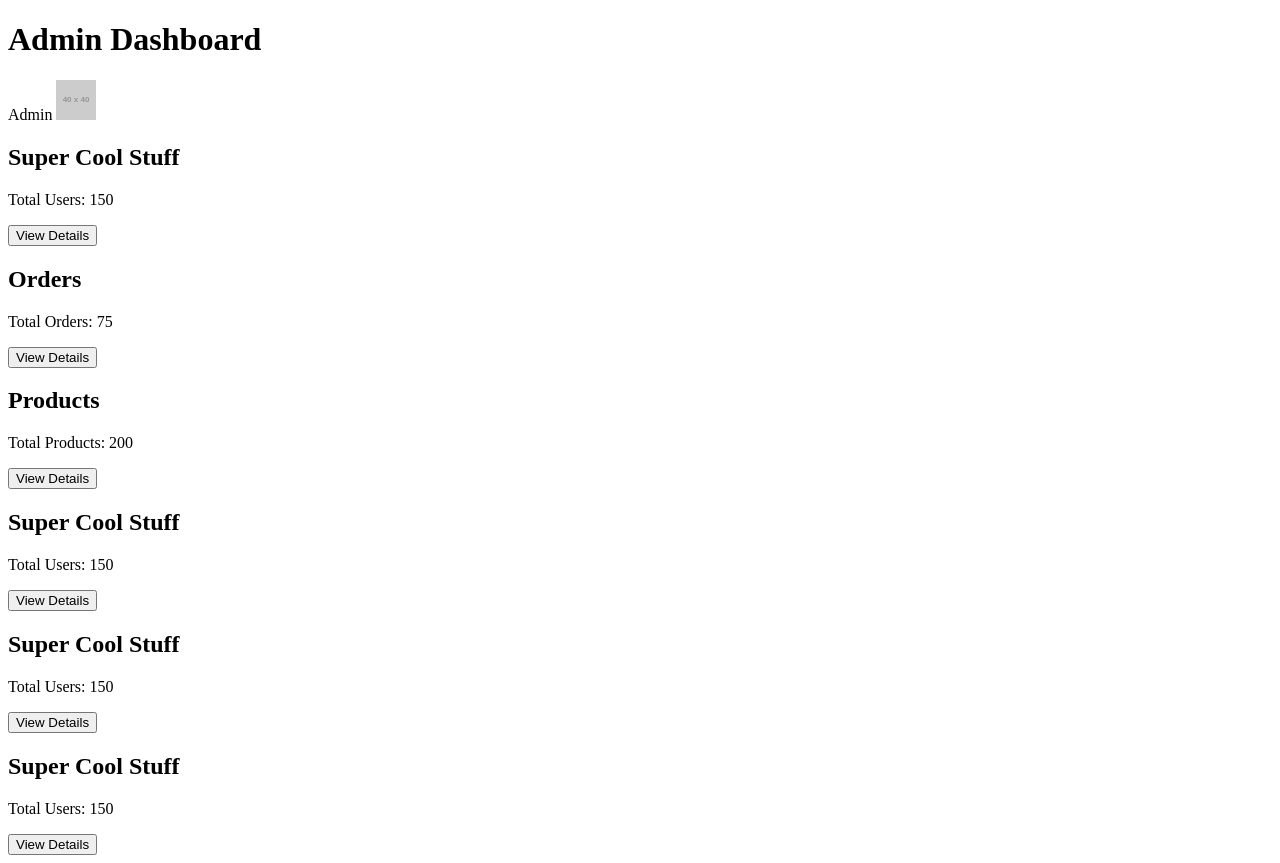
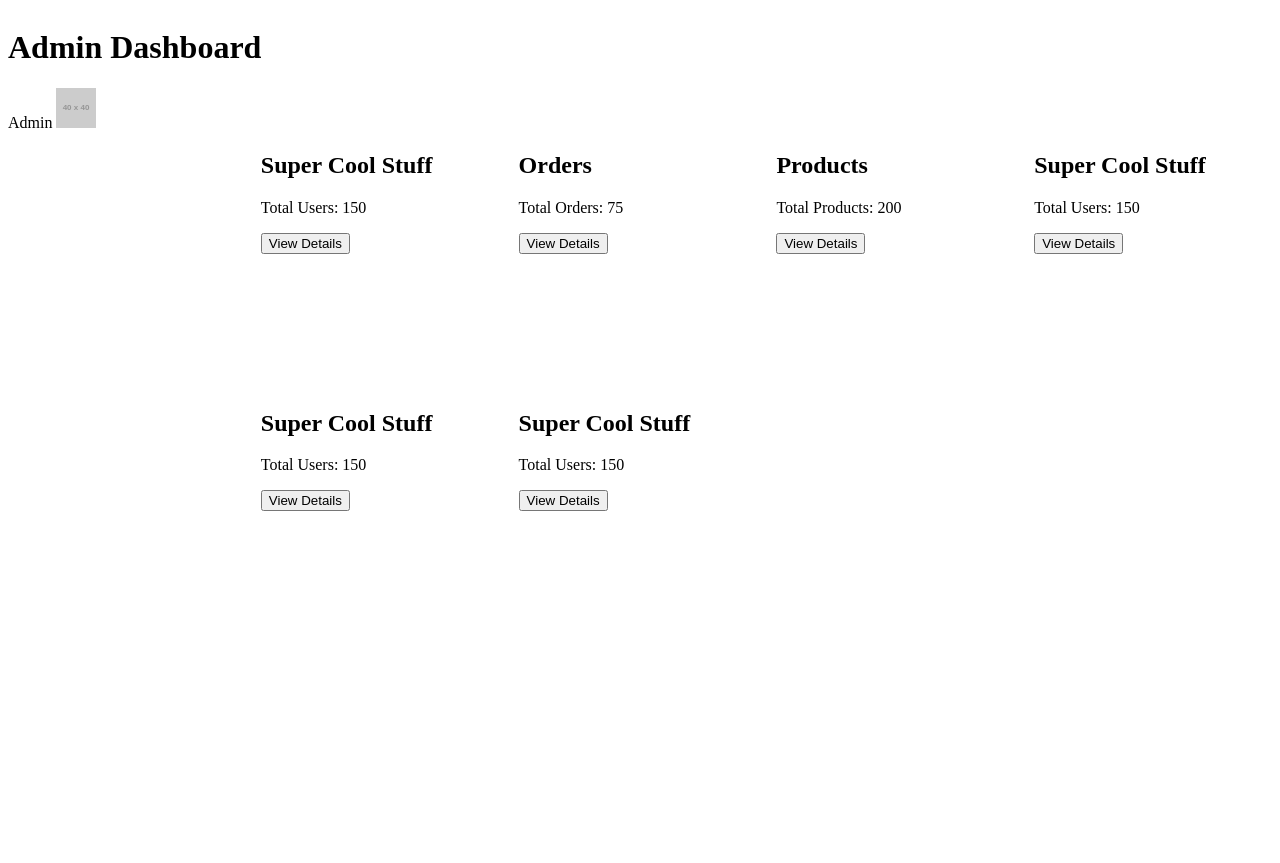
Before and after one commit to earnestabromjr/TOP-Admin-Dashboard, a plain HTML site: page index.html in a window 1280 px wide. After the commit the page ends 800 px from the top, so only its background shows below. Drawn offline with Linux system fonts and the light colour scheme; placeholder pictures from the web are drawn by us.

Commit message:
Created container grid structure and its child elements

```diff
--- a/styles.css
+++ b/styles.css
@@ -4,3 +4,25 @@
     font-weight: 400;
     font-style: normal;
 }
+
+.container {
+    display: grid;
+    grid-template-columns: 1fr 4fr;
+    grid-template-rows: 1fr 4fr;
+}
+
+.header {
+    grid-column: 1/-1;
+}
+
+.sidebar {
+    grid-row: 2/-1;
+}
+
+.content {
+    grid-column: 2/-1;
+    grid-row: 2/-1;
+    display: grid;
+    grid-template-columns: repeat(auto-fill, minmax(200px, 1fr));
+    grid-gap: 20px;
+}
```
Also changed, not shown: index.html (+1 -0 lines).
